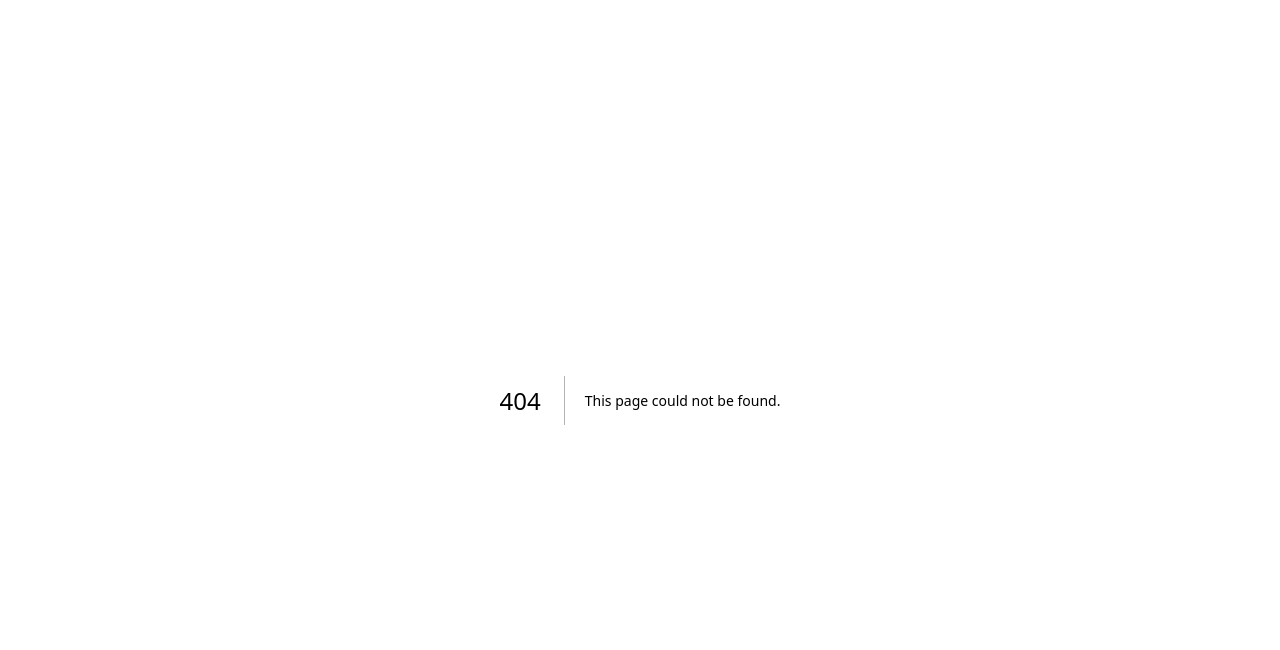
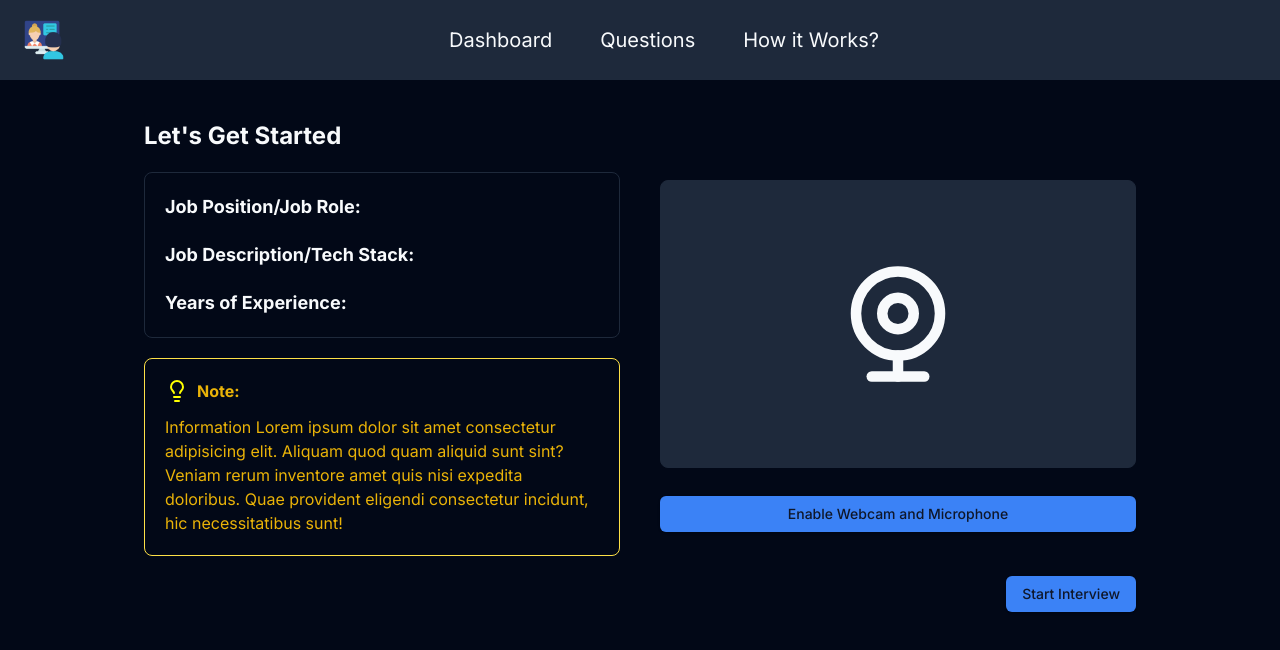
Before and after one commit to DivyanshuVerma263/prep-interview-ai, a Next.js app: page /dashboard/interview/1 in a window 1280 px wide. Before the commit this address had no page. Shown: the top 650 px of the page. Built offline with nearby package versions, Linux system fonts and the light colour scheme; no server answers; the database is empty.

Commit message:
Webcam established on interview page

```diff
--- a/package.json
+++ b/package.json
@@ -29,6 +29,7 @@
     "react": "^18.3.1",
     "react-dom": "^18.3.1",
     "react-icons": "^5.2.1",
+    "react-webcam": "^7.2.0",
     "tailwind-merge": "^2.4.0",
     "tailwindcss-animate": "^1.0.7",
     "uuid": "^10.0.0"
--- a/src/app/dashboard/_components/AddNewInterview.jsx
+++ b/src/app/dashboard/_components/AddNewInterview.jsx
@@ -18,6 +18,7 @@ import {v4 as uuidv4} from 'uuid';
 import { useUser } from '@clerk/nextjs';
 import moment from 'moment';
 import { Interview } from '@/helpers/schema';
+import { useRouter } from 'next/navigation';
 
 
 
@@ -29,6 +30,7 @@ function AddNewInterview() {
     const [loading, setLoading] = useState(false);
     const [responseFromGeminiAI,setResponseFromGeminiAI]=useState([]);
     const {user}=useUser();
+    const router=useRouter();
 
     const handleSubmit = async (e) => {
         e.preventDefault();
@@ -43,6 +45,7 @@ function AddNewInterview() {
         console.log('first',data);
         console.log('second',JSON.parse(data));
         setResponseFromGeminiAI(data);
+
         if(data){
             const resp=await db.insert(Interview)
             .values({
@@ -56,7 +59,10 @@ function AddNewInterview() {
         }).returning({
             interviewId:Interview.interviewId
         })
-
+        if(resp){
+            setOpenDialog(false);
+            router.push('/dashboard/interview/'+resp[0]?.interviewId)
+        }
         console.log('Interview ID:',resp);
     }
     else {
--- a/src/app/dashboard/_components/Navbar.jsx
+++ b/src/app/dashboard/_components/Navbar.jsx
@@ -23,7 +23,7 @@ function Navbar() {
                 {nav ? <AiOutlineMenu size={20} /> : <AiOutlineClose size={20} />}
             </div>
 
-            <Image src={'/image.png'} width={40} height={40} alt="logo" className='ml-2' />
+            <Image src={'/logo.png'} width={40} height={40} alt="logo" className='ml-2' />
 
             <ul className='hidden md:flex md:gap-6 lg:gap-12'>
                 <li className={`text-xl hover:text-primary hover:font-bold transition-all cursor-pointer ${path == '/dashboard' && "text-primary font-bold"}`}>Dashboard</li>
--- /dev/null
+++ b/src/app/dashboard/interview/[interviewId]/page.jsx
@@ -0,0 +1,95 @@
+'use client'
+import { Button } from '@/components/ui/button';
+import { db } from '@/helpers/db'
+import { Interview } from '@/helpers/schema'
+import { eq } from 'drizzle-orm';
+import { Lightbulb, WebcamIcon } from 'lucide-react';
+import React, { useEffect, useState } from 'react'
+import Webcam from 'react-webcam';
+
+function InterviewPage({ params }) {
+
+    const [interviewData, setInterviewData] = useState(null);
+    const [enableCamera, setEnableCamera] = useState(false);
+
+
+    // Get interview details by inteviewId from database
+    const getInterviewDetails = async () => {
+        try {
+            const result = await db.select().from(Interview)
+                .where(eq(Interview.interviewId, params.interviewId));
+
+            console.log(result[0]);
+            setInterviewData(result[0]);
+        } catch (error) {
+            console.log(error);
+        }
+    }
+
+    const handleButton = () => {
+        setEnableCamera(!enableCamera);
+    }
+
+
+    useEffect(() => {
+        getInterviewDetails();
+    }, [params.interviewId]);
+
+    // useEffect(() => {
+    //     console.log('Updated interviewData:', interviewData);
+    // }, [interviewData]);
+
+    return (
+        <div className='my-10'>
+            <h2 className='font-bold text-2xl'>Let's Get Started</h2>
+
+            <div className='grid grid-cols-1 md:grid-cols-2 gap-10'>
+
+                <div className='flex flex-col my-5 gap-5'>
+
+                    <div className='flex flex-col p-5 rounded-lg border gap-5'>
+                        <h2 className='text-lg'><strong>Job Position/Job Role: </strong>{interviewData?.jobPosition}</h2>
+                        <h2 className='text-lg'><strong>Job Description/Tech Stack: </strong>{interviewData?.jobDescription}</h2>
+                        <h2 className='text-lg'><strong>Years of Experience: </strong>{interviewData?.jobExperience}</h2>
+                    </div>
+
+                    <div className='p-5 border rounded-lg border-yellow-300 bg-yellow-100 dark:bg-transparent'>
+                        <h2 className='flex gap-2 items-center text-yellow-500'>
+                            {/* <Lightbulb color="" /> */}
+                            <Lightbulb className='dark:text-noteyellow'/>
+                            <strong>Note:</strong>
+                        </h2>
+                        <h2 className='mt-3 text-yellow-500'>Information Lorem ipsum dolor sit amet consectetur adipisicing elit. Aliquam quod quam aliquid sunt sint? Veniam rerum inventore amet quis nisi expedita doloribus. Quae provident eligendi consectetur incidunt, hic necessitatibus sunt!</h2>
+                    </div>
+
+                </div>
+
+
+                <div >
+                    {enableCamera ?
+                        <Webcam
+                            onUserMedia={() => setEnableCamera(true)}
+                            onUserMediaError={() => setEnableCamera(false)}
+                            // style={{ height: 450, width: 450 }}
+                            className='h-72 w-full my-7'
+                            mirrored={true}
+                        />
+                        : <>
+                            <WebcamIcon className='h-72 w-full p-20 bg-secondary rounded-lg border my-7' />
+                        </>
+                    }
+                    <Button className='w-full ' onClick={handleButton}>
+                        {!enableCamera ? "Enable Webcam and Microphone" : "Disable Webcam"}
+                    </Button>
+                </div>
+
+            </div>
+
+            <div className='flex justify-end items-end'>
+                <Button>Start Interview</Button>
+            </div>
+        </div>
+    )
+}
+
+export default InterviewPage
--- a/src/app/globals.css
+++ b/src/app/globals.css
@@ -48,6 +48,7 @@
       --border: 217.2 32.6% 17.5%;
       --input: 217.2 32.6% 17.5%;
       --ring: 224.3 76.3% 48%;
+      --yellow-200-accent: #ffff00;
     }
   }
 /*
--- a/src/app/layout.js
+++ b/src/app/layout.js
@@ -8,7 +8,7 @@ export const metadata = {
   title: "Prep Interview AI",
   description: "Interview Preparation Website using AI",
   icons: {
-    icon: "/image.png",
+    icon: "/logo.png",
   },
 };
 
--- a/tailwind.config.js
+++ b/tailwind.config.js
@@ -18,6 +18,7 @@ module.exports = {
     },
     extend: {
       colors: {
+        noteyellow: "#ffff00",
         border: "hsl(var(--border))",
         input: "hsl(var(--input))",
         ring: "hsl(var(--ring))",
```
Also changed, not shown: public/logo.png (renamed from public/image.png), 1 other file (tests, documents, lock files or other folders).
